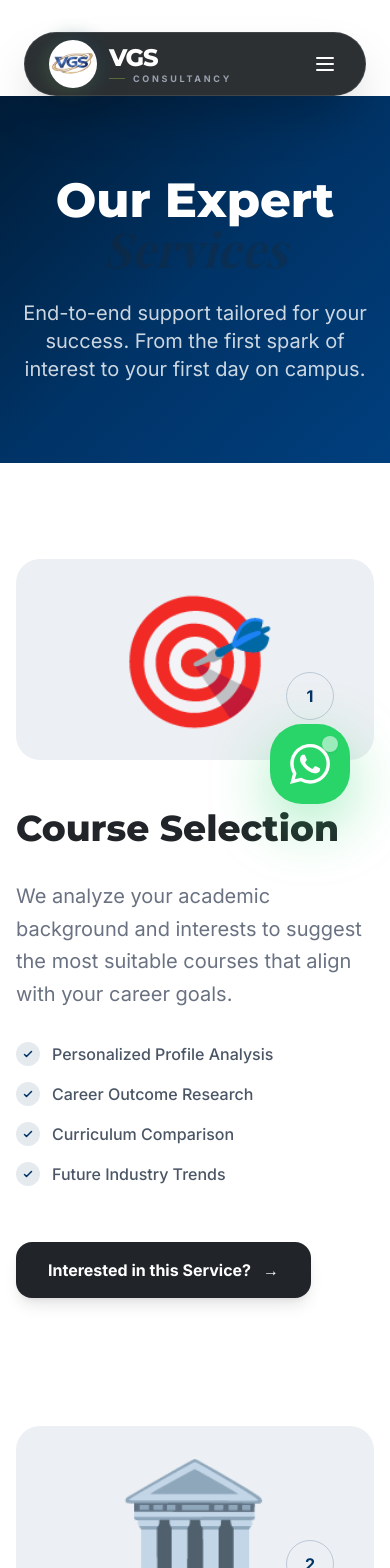
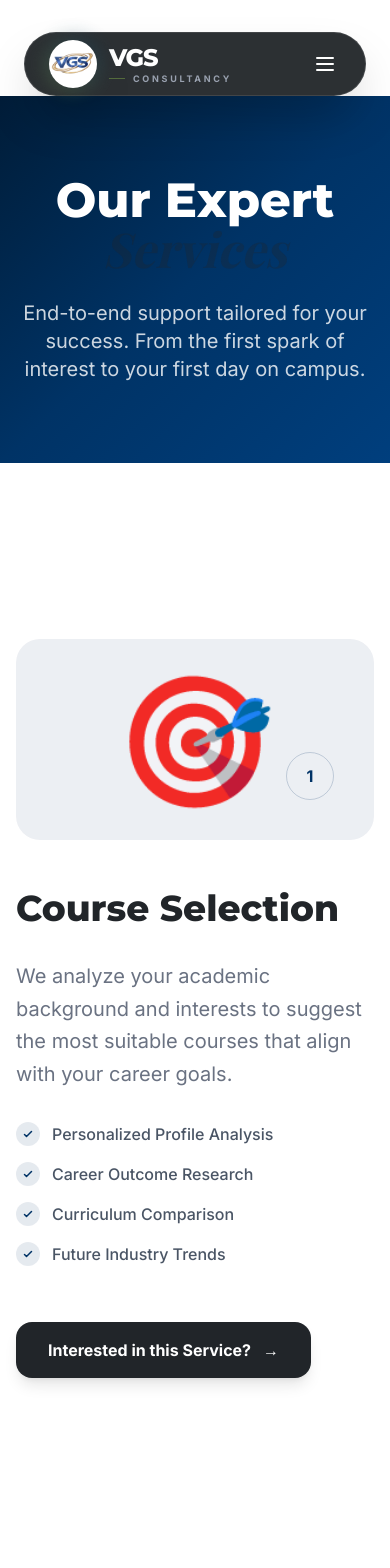
Before and after one commit to devdaleagency-in/VGS-Consultancy, a Next.js app: page /services in a window 390 px wide. Shown: the top 1568 px of the page. Built offline with nearby package versions, Linux system fonts and the light colour scheme.

Commit message:
Refined mobile UX: relocated WhatsApp and enabled deep-linking for services

```diff
--- a/src/app/services/page.tsx
+++ b/src/app/services/page.tsx
@@ -72,11 +72,12 @@
             {services.map((service, i) => (
               <motion.div
                 key={i}
+                id={service.title.toLowerCase().replace(/\s+/g, '-')}
                 initial={{ opacity: 0, y: 50 }}
                 whileInView={{ opacity: 1, y: 0 }}
                 transition={{ duration: 0.8 }}
                 viewport={{ once: true, margin: "-100px" }}
-                className={`flex flex-col lg:items-center gap-12 ${i % 2 === 0 ? 'lg:flex-row' : 'lg:flex-row-reverse'}`}
+                className={`flex flex-col lg:items-center gap-12 pt-20 ${i % 2 === 0 ? 'lg:flex-row' : 'lg:flex-row-reverse'}`}
               >
                 {/* Visual */}
                 <div className="w-full lg:w-1/2">
--- a/src/components/home/Services.tsx
+++ b/src/components/home/Services.tsx
@@ -8,37 +8,37 @@
     icon: "🎯",
     title: "Course Selection",
     description: "Expert guidance on selecting the perfect program matching your profile, interests, and career goals.",
-    link: "/services/course-selection"
+    link: "/services#course-selection"
   },
   {
     icon: "🏛️",
     title: "University Shortlisting",
     description: "Data-driven recommendations to help you target prestigious universities where you have the highest success chance.",
-    link: "/services/university-shortlisting"
+    link: "/services#university-shortlisting"
   },
   {
     icon: "📝",
     title: "Application Support",
     description: "End-to-end assistance with admissions, including SOP review, document preparation, and form submission.",
-    link: "/services/application-support"
+    link: "/services#application-support"
   },
   {
     icon: "💰",
     title: "Scholarship Guidance",
     description: "Personalized search for funding opportunities and bursaries to maximize your financial support.",
-    link: "/services/scholarship-guidance"
+    link: "/services#scholarship-guidance"
   },
   {
     icon: "🛂",
     title: "Visa Assistance",
     description: "Expert visa counseling and document verification with a stellar 98% success rate across all countries.",
-    link: "/services/visa-assistance"
+    link: "/services#visa-assistance"
   },
   {
     icon: "🏠",
     title: "Post-Arrival Support",
     description: "Assistance with accommodation, airport pickups, and local orientation to ensure a smooth transition.",
-    link: "/services/post-arrival-support"
+    link: "/services#post-arrival-support"
   }
 ];
 
--- a/src/components/layout/Navbar.tsx
+++ b/src/components/layout/Navbar.tsx
@@ -133,6 +133,19 @@
                   </Link>
                 );
               })}
+
+              {/* Added WhatsApp to Mobile Menu */}
+              <a
+                href="https://wa.me/918096832850"
+                target="_blank"
+                rel="noopener noreferrer"
+                className="w-full flex items-center justify-center gap-3 py-4 bg-[#25D366] text-white rounded-2xl font-black text-lg shadow-xl shadow-[#25D366]/20"
+              >
+                <svg className="w-6 h-6" viewBox="0 0 24 24" fill="currentColor">
+                  <path d="M17.472 14.382c-.297-.149-1.758-.867-2.03-.967-.273-.099-.471-.148-.67.15-.197.297-.767.966-.94 1.164-.173.199-.347.223-.644.075-.297-.15-1.255-.463-2.39-1.475-.883-.788-1.48-1.761-1.653-2.059-.173-.297-.018-.458.13-.606.134-.133.298-.347.446-.52.149-.174.198-.298.298-.497.099-.198.05-.371-.025-.52-.075-.149-.669-1.612-.916-2.207-.242-.579-.487-.5-.669-.51-.173-.008-.371-.01-.57-.01-.198 0-.52.074-.792.372-.272.297-1.04 1.016-1.04 2.479 0 1.462 1.065 2.875 1.213 3.074.149.198 2.096 3.2 5.077 4.487.709.306 1.262.489 1.694.625.712.227 1.36.195 1.871.118.571-.085 1.758-.719 2.006-1.413.248-.694.248-1.289.173-1.413-.074-.124-.272-.198-.57-.347m-5.421 7.403h-.004a9.87 9.87 0 01-5.031-1.378l-.361-.214-3.741.982.998-3.648-.235-.374a9.86 9.86 0 01-1.51-5.26c.001-5.45 4.436-9.884 9.888-9.884 2.64 0 5.122 1.03 6.988 2.898a9.825 9.825 0 012.893 6.994c-.003 5.45-4.437 9.884-9.885 9.884m8.413-18.297A11.815 11.815 0 0012.05 0C5.495 0 .16 5.335.157 11.892c0 2.096.547 4.142 1.588 5.945L.057 24l6.305-1.654a11.882 11.882 0 005.683 1.448h.005c6.554 0 11.89-5.335 11.893-11.893a11.821 11.821 0 00-3.48-8.413z" />
+                </svg>
+                Chat on WhatsApp
+              </a>
             </div>
           </motion.div>
         )}
--- a/src/components/ui/WhatsAppButton.tsx
+++ b/src/components/ui/WhatsAppButton.tsx
@@ -5,7 +5,7 @@
 
 export default function WhatsAppButton() {
   return (
-    <div className="fixed bottom-10 right-10 z-[100]">
+    <div className="fixed bottom-10 right-10 z-[100] hidden md:block">
       <MagneticButton strength={0.4}>
         <motion.a
           href="https://wa.me/918096832850?text=Hi%20VGS%20Global!%20I'm%20interested%20in%20studying%20abroad.%20Can%20you%20help%20me?"
```
